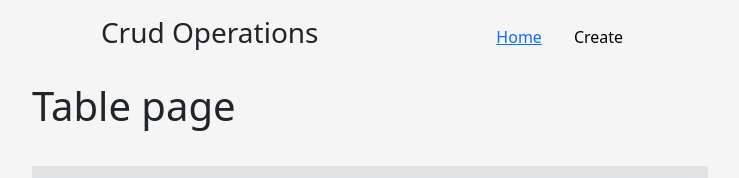
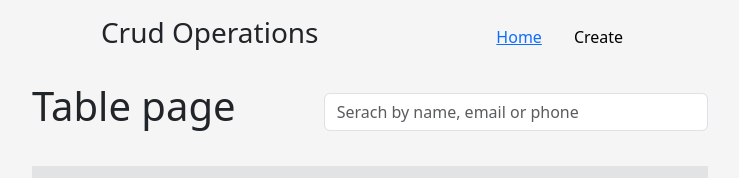
Before and after one commit to AlephOlortegui/reactCrudTable, a React (Create React App) app: page / in a window 1280 px wide. Shown: the top 178 px of the page, without its empty margins (270-1009 px from the left). Built offline with nearby package versions, Linux system fonts and the light colour scheme; no server answers.

Commit message:
usefetch typeof is object not fx, added input filter to table.js

```diff
--- a/src/Comp/Table.js
+++ b/src/Comp/Table.js
@@ -2,14 +2,33 @@ import { Link } from "react-router-dom"
 import useFetch from "../Custom/useFetch"
 import AlertMsg from "../Utilities/AlertMsg"
 import Spinner from "../Utilities/Spinner"
+import { useState } from "react"
 
 const Table = () => {
   const {data, isPending, error} = useFetch('http://localhost:8000/employee')
+
+  const [query, setQuery] = useState('')
+
+  const filterTable = (data) => {
+    return data.filter(item => {
+      return (
+        item.username.toLowerCase().includes(query) ||
+        item.email.toLowerCase().includes(query) ||
+        item.phone.includes(query)
+      )
+    })
+   }
+
   return (
     <>
       <div className="row justify-content-between align-items-center my-4">
           <div className="col-4">
               <h1 className="text-start pb-1">Table page</h1>
+          </div>
+          <div className="col-7">
+              <input type="text" value={query} className='form-control'
+                  placeholder='Serach by name, email or phone'
+                  onChange={(e) => setQuery(e.target.value)}/>
           </div>
       </div>
       <table className="table table-hover">
@@ -30,7 +49,7 @@ const Table = () => {
                 <Spinner />
               </td>
             </tr>
-           ) : error ? (
+           ) : (error || filterTable(data).length === 0) ? (
             <tr>
               <td colSpan={5}>
                 <AlertMsg />
@@ -38,7 +57,7 @@ const Table = () => {
             </tr>
            ) : (
               <>
-                {data.map((row,index) => (
+                {filterTable(data).map((row,index) => (
                   <tr key={row.id}>
                       <td>{index+1}</td>
                       <td>{row.username}</td>
--- a/src/Custom/useFetch.js
+++ b/src/Custom/useFetch.js
@@ -4,7 +4,7 @@ const useFetch = (uri, setSomething=null) => {
   const [data, setData] = useState(null)
   const [isPending, setIsPending] = useState(true)
   const [error, setError] = useState(false)
-  console.log(typeof setSomething) // function
+  console.log(typeof setSomething) // object
 
   useEffect(() => {
 
```
